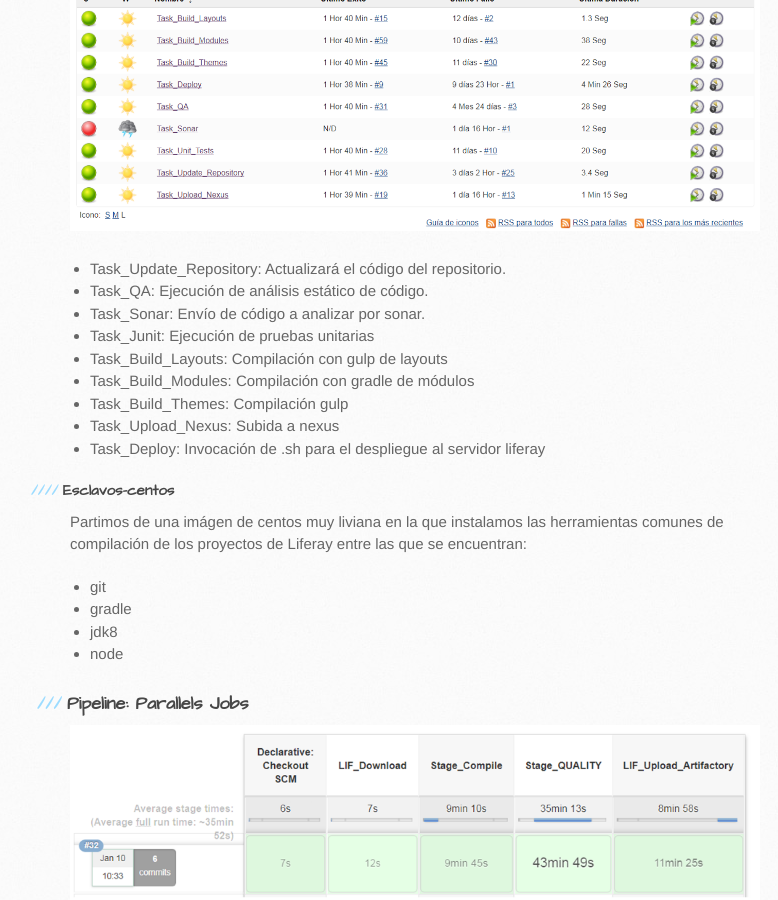
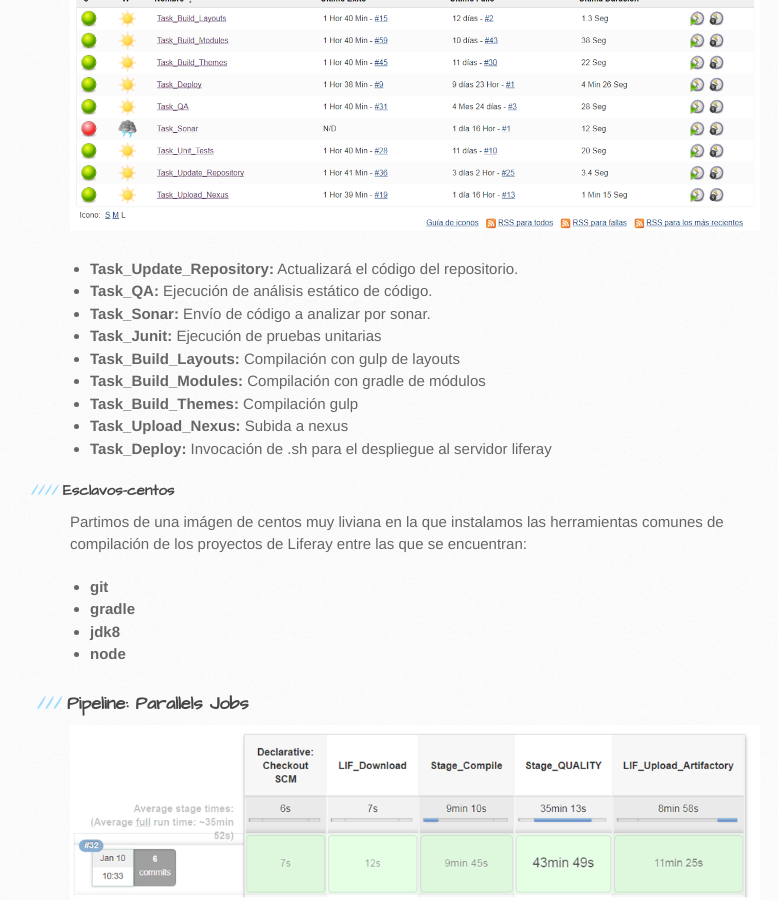
Before and after one commit to dmcisneros/dmcisneros.github.io, a Jekyll site: the page built from index.md, in a window 1280 px wide and 900 px high, scrolled down 2320 px. Shown: the whole window, without its empty margins (100-878 px from the left). Built offline with Jekyll 4.4.1, drawn with Linux system fonts in a browser that asks for light colours.

Commit message:
added  v7

```diff
--- a/index.md
+++ b/index.md
@@ -37,25 +37,25 @@ Partimos de una imágen de jenkins con la última versión de dockerhub a la que
 
 ![](https://raw.githubusercontent.com/dmcisneros/dmcisneros.github.io/master/assets/images/ci/jenkins-jobs.png)
 
-*   Task_Update_Repository: Actualizará el código del repositorio.
-*   Task_QA: Ejecución de análisis estático de código.
-*   Task_Sonar: Envío de código a analizar por sonar.
-*   Task_Junit: Ejecución de pruebas unitarias
-*   Task_Build_Layouts: Compilación con gulp de layouts
-*   Task_Build_Modules: Compilación con gradle de módulos
-*   Task_Build_Themes: Compilación gulp
-*   Task_Upload_Nexus: Subida a nexus
-*   Task_Deploy: Invocación de .sh para el despliegue al servidor liferay
+*   **Task_Update_Repository:** Actualizará el código del repositorio.
+*   **Task_QA:** Ejecución de análisis estático de código.
+*   **Task_Sonar:** Envío de código a analizar por sonar.
+*   **Task_Junit:** Ejecución de pruebas unitarias
+*   **Task_Build_Layouts:** Compilación con gulp de layouts
+*   **Task_Build_Modules:** Compilación con gradle de módulos
+*   **Task_Build_Themes:** Compilación gulp
+*   **Task_Upload_Nexus:** Subida a nexus
+*   **Task_Deploy:** Invocación de .sh para el despliegue al servidor liferay
 
 
 
 #### [](#header-4)Esclavos-centos
 Partimos de una imágen de centos muy liviana en la que instalamos las herramientas comunes de compilación de los proyectos de Liferay entre las que se encuentran:
 
-*   git
-*   gradle
-*   jdk8
-*   node
+*   **git**
+*   **gradle**
+*   **jdk8**
+*   **node**
 
 ### [](#header-3)Pipeline: Parallels Jobs
 
@@ -82,11 +82,11 @@ El proceso de despliegue ha quedado totalmente parametrizable y automatizado, me
 ![](https://raw.githubusercontent.com/dmcisneros/dmcisneros.github.io/master/assets/images/ci/deployment.png)
 
 ## [](#header-2)b.  Software libre utilizado.
-*   GIT
-*   gradle
-*   docker
-*   jdk8
-*   nexus
+*   **git**
+*   **gradle**
+*   **docker**
+*   **jdk8**
+*   **nexus**
 
 ## [](#header-2)c.  Resumen de pasos para su instalación y prueba.
 Los pasos necesarios para adaptar la maqueta de integración continua serían los siguientes:
```
